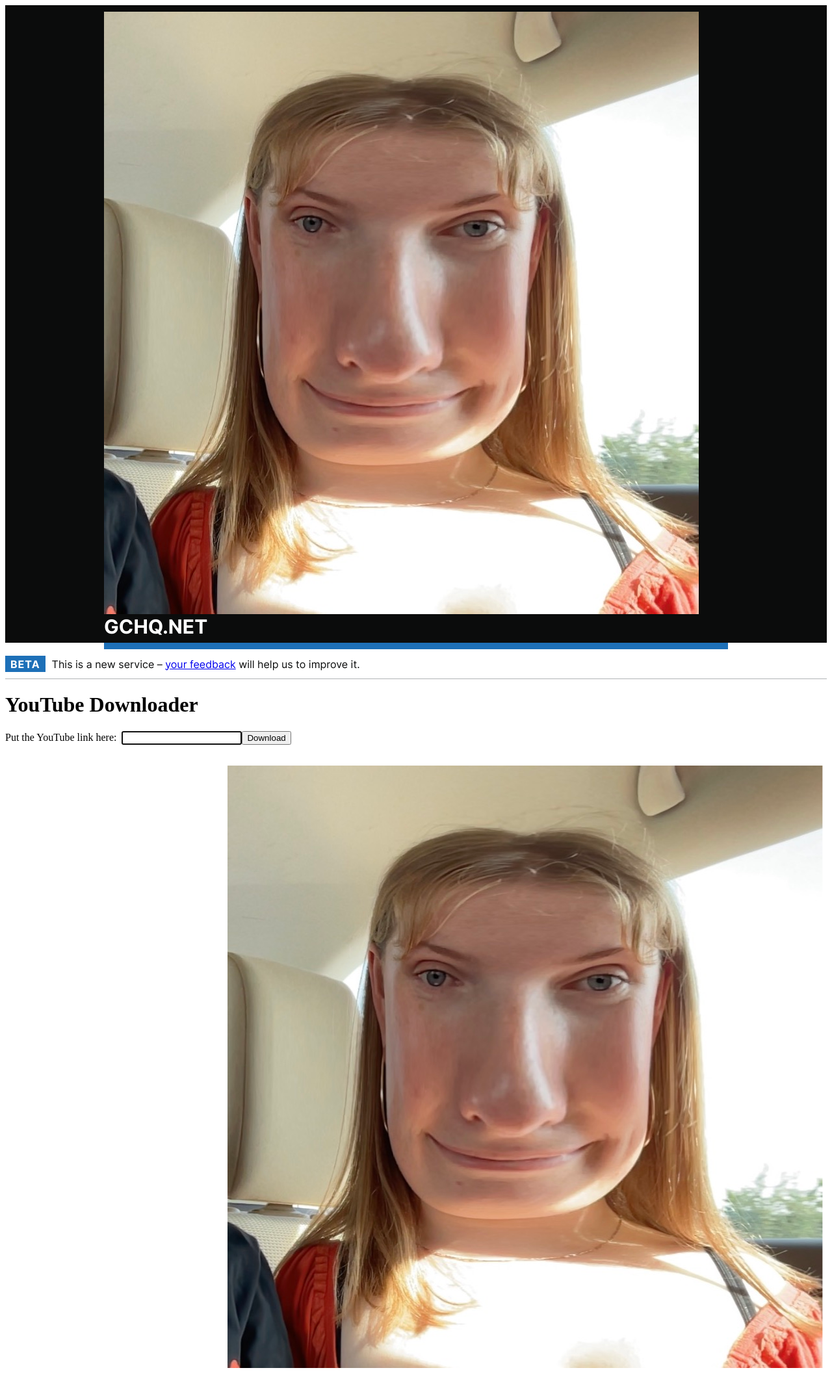
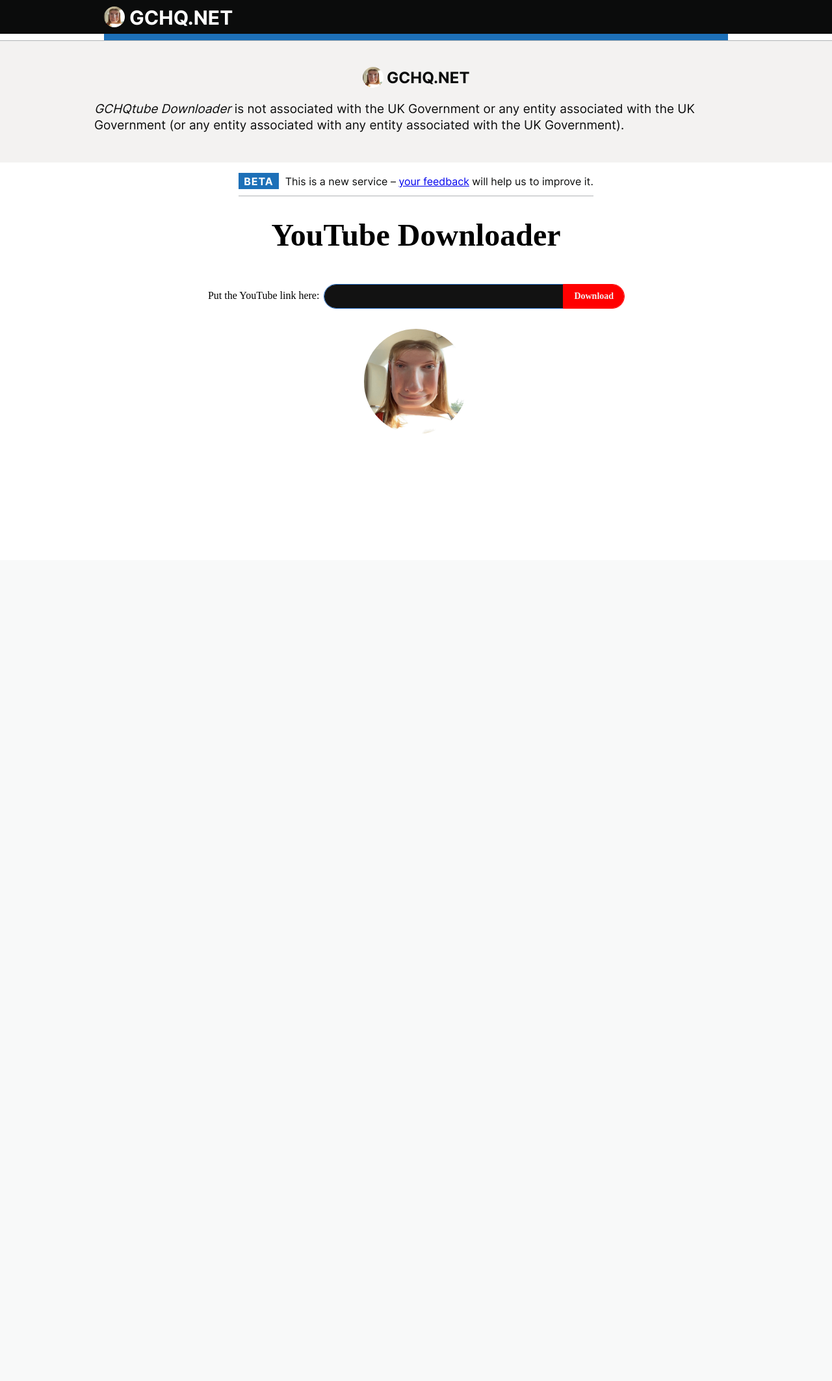
Before and after one commit to tpoomlmly/qtube, a Flask app: page / in a window 1280 px wide. Shown: the whole page at 65% size. After the commit the page ends 667 px from the top, so only its background shows below. Run offline with Flask 3, Linux system fonts and the light colour scheme.

Commit message:
Add more GCHQ styling

```diff
--- a/static/style.css
+++ b/static/style.css
@@ -1,17 +1,17 @@
-@font-face {
-    font-family: 'YouTube Sans';
-    font-style: normal;
-    font-weight: 300 900;
-    font-display: swap;
-    src: url(https://fonts.gstatic.com/s/youtubesans/v18/Qw38ZQNGEDjaO2m6tqIqX5E-AVS5_rSejo46_PCTRspJ0OosolrBEJL3HO_T7fHoCVHx.woff2) format('woff2');
-    unicode-range: U+0000-00FF, U+0131, U+0152-0153, U+02BB-02BC, U+02C6, U+02DA, U+02DC, U+0304, U+0308, U+0329, U+2000-206F, U+2074, U+20AC, U+2122, U+2191, U+2193, U+2212, U+2215, U+FEFF, U+FFFD;
-}
+/*@font-face {*/
+/*    font-family: 'YouTube Sans';*/
+/*    font-style: normal;*/
+/*    font-weight: 300 900;*/
+/*    font-display: swap;*/
+/*    src: url(https://fonts.gstatic.com/s/youtubesans/v18/Qw38ZQNGEDjaO2m6tqIqX5E-AVS5_rSejo46_PCTRspJ0OosolrBEJL3HO_T7fHoCVHx.woff2) format('woff2');*/
+/*    unicode-range: U+0000-00FF, U+0131, U+0152-0153, U+02BB-02BC, U+02C6, U+02DA, U+02DC, U+0304, U+0308, U+0329, U+2000-206F, U+2074, U+20AC, U+2122, U+2191, U+2193, U+2212, U+2215, U+FEFF, U+FFFD;*/
+/*}*/
 
-body {
-    background-color: #15141a;
-    color: #f1f1f1;
-    font-family: "YouTube Sans","Roboto",sans-serif;
-}
+/*body {*/
+/*    background-color: #15141a;*/
+/*    color: #f1f1f1;*/
+/*    font-family: "YouTube Sans","Roboto",sans-serif;*/
+/*}*/
 
 .container {
     display: flex;
--- a/templates/base.html
+++ b/templates/base.html
@@ -3,13 +3,14 @@
 <head>
     <meta charset="UTF-8">
     <title>YouTube Downloader</title>
-{#    <link rel="stylesheet" href="/static/normalise.css">#}
-{#    <link rel="stylesheet" href="/static/style.css">#}
+    <link rel="stylesheet" href="/static/normalise.css">
+    <link rel="stylesheet" href="/static/style.css">
     <link rel="stylesheet" href="/static/government/govuk-frontend-4.7.0.min.css">
 </head>
 <body>
 {% include "header.html" %}
 <main class="container">{% block content %}{% endblock %}</main>
+{% include "footer.html" %}
 <script>
     document.body.className = ((document.body.className) ? document.body.className + ' js-enabled' : 'js-enabled');
 </script>
--- /dev/null
+++ b/templates/footer.html
@@ -0,0 +1,13 @@
+<footer class="govuk-footer " role="contentinfo">
+  <div class="govuk-width-container ">
+    <div class="govuk-footer__meta">
+      <h1 class="govuk-heading-m">
+        {% include "rosanna.html" %}
+        GCHQ.NET
+      </h1>
+      <p class="govuk-body">
+        <em>GCHQtube Downloader</em>&nbsp;is not associated with the UK Government or any entity associated with the UK Government (or any entity associated with any entity associated with the UK Government).
+      </p>
+    </div>
+  </div>
+</footer>
--- a/templates/header.html
+++ b/templates/header.html
@@ -7,7 +7,7 @@
             >
               <span class="govuk-header__logotype">
                 <span class="govuk-header__logotype-text">
-                  <img src="/static/rosanna.jpg" alt="The face of Rosanna, a happy customer with a very square head">
+                  {% include "rosanna.html" %}
                     <!-- Replace this with a crown -->
                   GCHQ.NET
                 </span>
--- a/templates/index.html
+++ b/templates/index.html
@@ -8,13 +8,13 @@
         <input required autofocus autocomplete="off" type="url" name="v" id="url" class="rounded-rect url" /><input type="submit" class="sumbit rounded-rect" value="Download" />
     </form>
 </div>
-<marquee class="outer" direction="down" behavior="alternate" scrolldelay="15" truespeed="" scrollamount="2">
-    <marquee class="inner" behavior="alternate" scrolldelay="15" scrollamount="3" truespeed="">
+{#<marquee class="outer" direction="down" behavior="alternate" scrolldelay="15" truespeed="" scrollamount="2">#}
+{#    <marquee class="inner" behavior="alternate" scrolldelay="15" scrollamount="3" truespeed="">#}
         <div class="six">
             <img src="/static/rosanna.jpg" alt="The face of Rosanna, a happy customer with a very square head">
         </div>
-    </marquee>
-</marquee>
+{#    </marquee>#}
+{#</marquee>#}
 
 {#    <q>100% safe and virus free!</q>#}
 {% endblock %}
--- /dev/null
+++ b/templates/rosanna.html
@@ -0,0 +1,20 @@
+<div class="govuk-header__logotype-crown-fallback-image"
+     style="background-image: url('/static/rosanna.jpg');
+            background-repeat: no-repeat;
+            background-size: cover;
+            display: inline-block;
+            width: 32px;
+            border-radius: 16px;
+    ">
+    <img src="/static/rosanna.jpg"
+         alt="The face of Rosanna, a happy customer with a very square head"
+         style="position: absolute;
+                width: 1px;
+                height: 1px;
+                padding: 0;
+                margin: -1px;
+                overflow: hidden;
+                clip: rect(0, 0, 0, 0);
+                border: 0;"
+    >
+</div>
```
